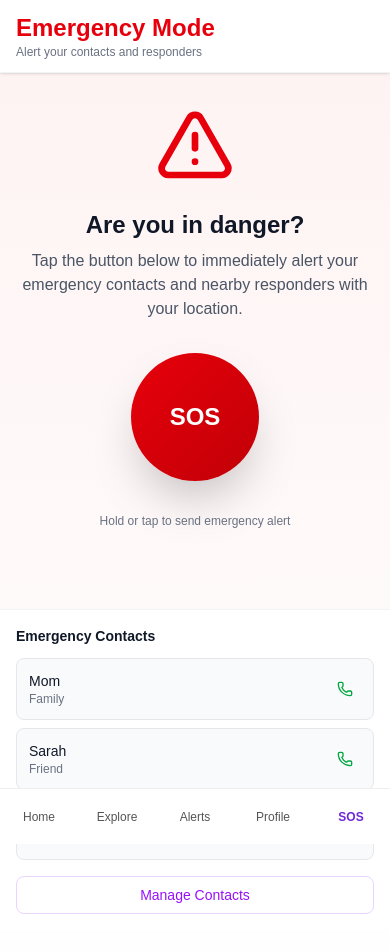
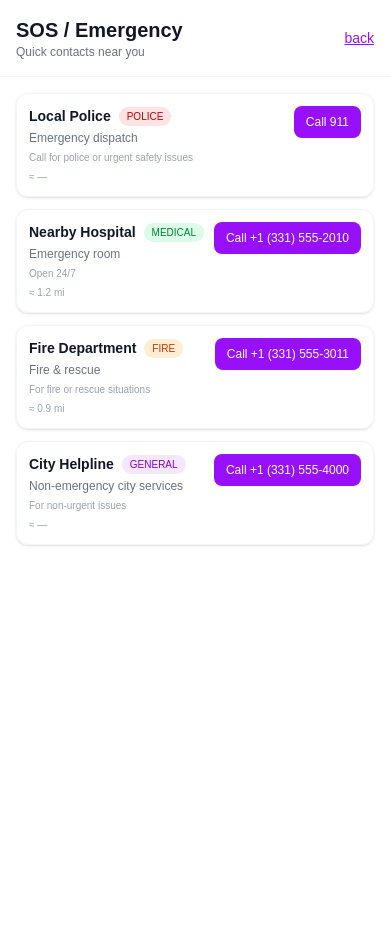
Before and after one commit to Foundzie/foundzie-v2, a Next.js app: page /mobile/sos in a window 390 px wide. Shown: the top 952 px of the page. After the commit the page ends 844 px from the top, so only its background shows below. Built offline with nearby package versions, Linux system fonts and the light colour scheme.

Commit message:
Add shared SOS data and mobile SOS list

```diff
--- /dev/null
+++ b/src/app/data/sos.ts
@@ -0,0 +1,52 @@
+// src/app/data/sos.ts
+
+export interface SosContact {
+  id: number;
+  name: string;
+  role: string;
+  phone: string;
+  distance?: string; // e.g. "0.8 mi"
+  notes?: string;
+  type: 'police' | 'medical' | 'fire' | 'general';
+}
+
+const sosContacts: SosContact[] = [
+  {
+    id: 1,
+    name: 'Local Police',
+    role: 'Emergency dispatch',
+    phone: '911',
+    distance: '—',
+    notes: 'Call for police or urgent safety issues',
+    type: 'police',
+  },
+  {
+    id: 2,
+    name: 'Nearby Hospital',
+    role: 'Emergency room',
+    phone: '+1 (331) 555-2010',
+    distance: '1.2 mi',
+    notes: 'Open 24/7',
+    type: 'medical',
+  },
+  {
+    id: 3,
+    name: 'Fire Department',
+    role: 'Fire & rescue',
+    phone: '+1 (331) 555-3011',
+    distance: '0.9 mi',
+    notes: 'For fire or rescue situations',
+    type: 'fire',
+  },
+  {
+    id: 4,
+    name: 'City Helpline',
+    role: 'Non-emergency city services',
+    phone: '+1 (331) 555-4000',
+    distance: '—',
+    notes: 'For non-urgent issues',
+    type: 'general',
+  },
+];
+
+export default sosContacts;
--- a/src/app/mobile/sos/page.tsx
+++ b/src/app/mobile/sos/page.tsx
@@ -1,169 +1,61 @@
+// src/app/mobile/sos/page.tsx
 'use client';
 
-import { useState } from 'react';
-import BottomNav from '../../components/BottomNav';
-import { AlertTriangle, Phone, MapPin, Clock, X, CheckCircle } from 'lucide-react';
+import sosContacts from '@/app/data/sos';
+import Link from 'next/link';
 
-const emergencyContacts = [
-  { id: 1, name: 'Mom', phone: '(555) 123-4567', relation: 'Family' },
-  { id: 2, name: 'Sarah', phone: '(555) 987-6543', relation: 'Friend' },
-  { id: 3, name: 'Emergency Services', phone: '911', relation: 'Official' },
-];
+const typeColors: Record<string, string> = {
+  police: 'bg-red-100 text-red-700',
+  medical: 'bg-green-100 text-green-700',
+  fire: 'bg-orange-100 text-orange-700',
+  general: 'bg-purple-100 text-purple-700',
+};
 
-export default function SOSPage() {
-  const [sosActive, setSOSActive] = useState(false);
-  const [countdown, setCountdown] = useState(0);
-
-  const handleSOS = () => {
-    setSOSActive(true);
-    setCountdown(3);
-
-    const interval = setInterval(() => {
-      setCountdown((prev) => {
-        if (prev <= 1) {
-          clearInterval(interval);
-          // Simulate SOS sent
-          setTimeout(() => {
-            setSOSActive(false);
-          }, 2000);
-          return 0;
-        }
-        return prev - 1;
-      });
-    }, 1000);
-  };
-
-  const handleCancel = () => {
-    setSOSActive(false);
-    setCountdown(0);
-  };
-
-  if (sosActive) {
-    return (
-      <main className="min-h-screen bg-red-50 pb-20 flex flex-col justify-center items-center">
-        <div className="text-center">
-          {countdown > 0 ? (
-            <>
-              <div className="mb-6">
-                <AlertTriangle className="w-16 h-16 text-red-600 mx-auto mb-4 animate-pulse" />
-              </div>
-              <h1 className="text-3xl font-bold text-red-600 mb-2">SOS ACTIVATED</h1>
-              <p className="text-gray-600 text-sm mb-8">Sending alert in {countdown}...</p>
-
-              <div className="bg-white rounded-lg p-6 mb-6 shadow-lg max-w-sm">
-                <div className="flex items-center gap-2 text-sm text-gray-700 mb-3">
-                  <MapPin className="w-4 h-4 text-red-600" />
-                  <span>Chicago, IL</span>
-                </div>
-                <div className="flex items-center gap-2 text-sm text-gray-700">
-                  <Clock className="w-4 h-4 text-red-600" />
-                  <span>{new Date().toLocaleTimeString()}</span>
-                </div>
-              </div>
-
-              <button
-                onClick={handleCancel}
-                className="bg-gray-600 hover:bg-gray-700 text-white font-bold py-3 px-8 rounded-lg transition"
-              >
-                Cancel
-              </button>
-            </>
-          ) : (
-            <>
-              <CheckCircle className="w-16 h-16 text-green-600 mx-auto mb-4" />
-              <h1 className="text-2xl font-bold text-green-600 mb-2">SOS Sent!</h1>
-              <p className="text-gray-600 text-sm mb-8">
-                Emergency contacts and responders have been notified
-              </p>
-
-              <div className="bg-white rounded-lg p-6 shadow-lg max-w-sm mb-6">
-                <h3 className="font-semibold text-gray-900 mb-3">Alerts Sent To:</h3>
-                <div className="space-y-2">
-                  {emergencyContacts.map((contact) => (
-                    <div key={contact.id} className="flex items-center justify-between text-sm">
-                      <span className="text-gray-700">{contact.name}</span>
-                      <span className="text-green-600 font-medium">✓ Sent</span>
-                    </div>
-                  ))}
-                </div>
-              </div>
-
-              <button
-                onClick={() => setSOSActive(false)}
-                className="bg-purple-600 hover:bg-purple-700 text-white font-bold py-3 px-8 rounded-lg transition"
-              >
-                Done
-              </button>
-            </>
-          )}
+export default function SosPage() {
+  return (
+    <main className="min-h-screen bg-white pb-20">
+      {/* header */}
+      <header className="px-4 py-4 border-b border-gray-100 flex items-center justify-between">
+        <div>
+          <h1 className="text-xl font-bold text-gray-900">SOS / Emergency</h1>
+          <p className="text-xs text-gray-500">Quick contacts near you</p>
         </div>
-
-        <BottomNav />
-      </main>
-    );
-  }
-
-  return (
-    <main className="min-h-screen bg-gradient-to-b from-red-50 to-white pb-20 flex flex-col">
-      {/* Header */}
-      <header className="sticky top-0 z-40 bg-white border-b border-gray-100 shadow-sm">
-        <div className="px-4 py-3">
-          <h1 className="text-2xl font-bold text-red-600">Emergency Mode</h1>
-          <p className="text-xs text-gray-500">Alert your contacts and responders</p>
-        </div>
+        <Link href="/mobile" className="text-purple-600 text-sm underline">
+          back
+        </Link>
       </header>
 
-      {/* Main Content */}
-      <div className="flex-1 flex flex-col justify-center items-center px-4 py-8">
-        <AlertTriangle className="w-20 h-20 text-red-600 mb-6" />
-
-        <h2 className="text-2xl font-bold text-gray-900 mb-2 text-center">
-          Are you in danger?
-        </h2>
-        <p className="text-gray-600 text-center mb-8 max-w-sm">
-          Tap the button below to immediately alert your emergency contacts and nearby responders with your location.
-        </p>
-
-        {/* SOS Button */}
-        <button
-          onClick={handleSOS}
-          className="w-32 h-32 rounded-full bg-gradient-to-br from-red-600 to-red-700 hover:from-red-700 hover:to-red-800 text-white font-bold text-2xl shadow-2xl hover:shadow-3xl transition transform hover:scale-105 flex items-center justify-center mb-8"
-        >
-          SOS
-        </button>
-
-        <p className="text-xs text-gray-500 text-center mb-12">
-          Hold or tap to send emergency alert
-        </p>
-      </div>
-
-      {/* Emergency Contacts */}
-      <section className="px-4 py-4 bg-white border-t border-gray-100">
-        <h3 className="text-sm font-semibold text-gray-900 mb-3">Emergency Contacts</h3>
-
-        <div className="space-y-2">
-          {emergencyContacts.map((contact) => (
-            <div
-              key={contact.id}
-              className="flex items-center justify-between bg-gray-50 border border-gray-200 rounded-lg p-3 hover:bg-gray-100 transition"
+      {/* list */}
+      <section className="px-4 py-4 space-y-3">
+        {sosContacts.map((c) => (
+          <div
+            key={c.id}
+            className="border border-gray-100 rounded-xl p-3 flex items-start justify-between shadow-sm"
+          >
+            <div className="space-y-1">
+              <div className="flex items-center gap-2">
+                <h2 className="text-sm font-semibold text-gray-900">{c.name}</h2>
+                <span
+                    className={`text-[10px] px-2 py-0.5 rounded-full ${typeColors[c.type] || 'bg-gray-100 text-gray-600'}`}
+                >
+                  {c.type.toUpperCase()}
+                </span>
+              </div>
+              <p className="text-xs text-gray-500">{c.role}</p>
+              {c.notes ? <p className="text-[10px] text-gray-400">{c.notes}</p> : null}
+              {c.distance ? (
+                <p className="text-[10px] text-gray-400">≈ {c.distance}</p>
+              ) : null}
+            </div>
+            <a
+              href={`tel:${c.phone}`}
+              className="bg-purple-600 text-white text-xs px-3 py-2 rounded-lg font-medium"
             >
-              <div>
-                <p className="font-medium text-gray-900 text-sm">{contact.name}</p>
-                <p className="text-xs text-gray-500">{contact.relation}</p>
-              </div>
-              <button className="p-2 hover:bg-white rounded-full transition">
-                <Phone className="w-4 h-4 text-green-600" />
-              </button>
-            </div>
-          ))}
-        </div>
-
-        <button className="w-full mt-4 py-2 px-4 text-purple-600 font-medium text-sm border border-purple-200 rounded-lg hover:bg-purple-50 transition">
-          Manage Contacts
-        </button>
+              Call {c.phone}
+            </a>
+          </div>
+        ))}
       </section>
-
-      <BottomNav />
     </main>
   );
 }
```
